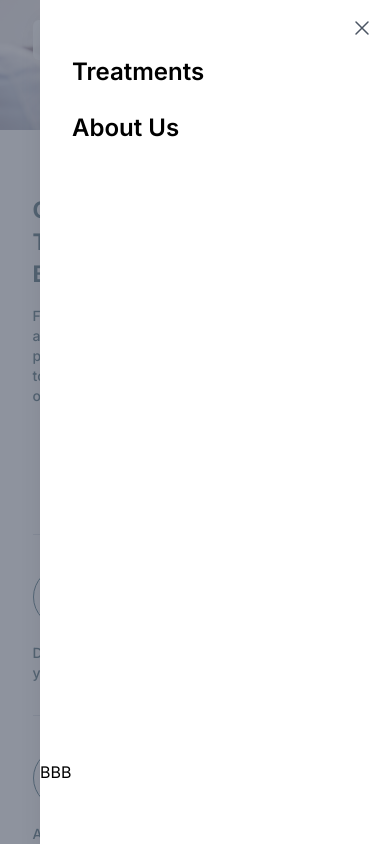
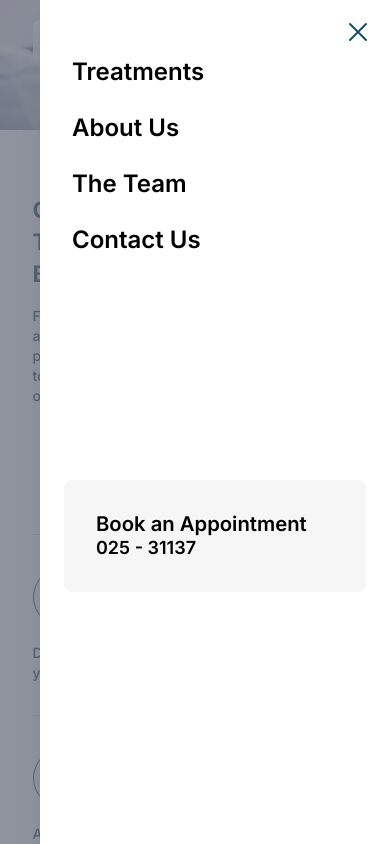
Before and after one commit to shanewmurphy/fermoy-dental-website, a Next.js app: page /Treatments in a window 390 px wide. Both pictures are taken after a click on the button "Menu". Shown: the top 844 px of the page. Built offline with nearby package versions, Linux system fonts and the light colour scheme.

Commit message:
Updated Nav Mobile

```diff
--- a/app/components/Mobile-Nav.jsx
+++ b/app/components/Mobile-Nav.jsx
@@ -65,7 +65,7 @@ export default function MobileNav() {
                               <span className="absolute -inset-2.5" />
                               <span className="sr-only">Close</span>
                               <XMarkIcon
-                                className="h-6 w-6"
+                                className="h-8 w-8 text-cyan-900"
                                 aria-hidden="true"
                               />
                             </button>
@@ -85,12 +85,31 @@ export default function MobileNav() {
                               </Link>
                               <Link
                                 href="About"
-                                className="text-2xl block font-semibold"
+                                className="text-2xl block font-semibold mb-6"
                               >
                                 About Us
                               </Link>
+                              <Link
+                                href="About"
+                                className="text-2xl block font-semibold mb-6"
+                              >
+                                The Team
+                              </Link>
+                              <Link
+                                href="Contact"
+                                className="text-2xl block font-semibold mb-6"
+                              >
+                                Contact Us
+                              </Link>
                             </div>
-                            <div className="grid content-end">BBB</div>
+                            <div className="grid h-72 content-end">
+                              <div className="bg-lightBrown m-6 p-8 rounded-lg">
+                                <h4 className="font-semibold">
+                                  Book an Appointment
+                                </h4>
+                                <h5 className="font-semibold">025 - 31137</h5>
+                              </div>
+                            </div>
                           </div>
                         </div>
                       </Dialog.Panel>
--- a/app/globals.css
+++ b/app/globals.css
@@ -252,9 +252,7 @@ figure.effect-ruby:hover p {
   -webkit-transform: translate3d(0, 0, 0) scale(1);
   transform: translate3d(0, 0, 0) scale(1);
 }
-.mobile-nav-container {
-  height: 90vh;
-}
+
 @media (max-width: 768px) {
   :root {
     --h1: 2.986rem;
```
